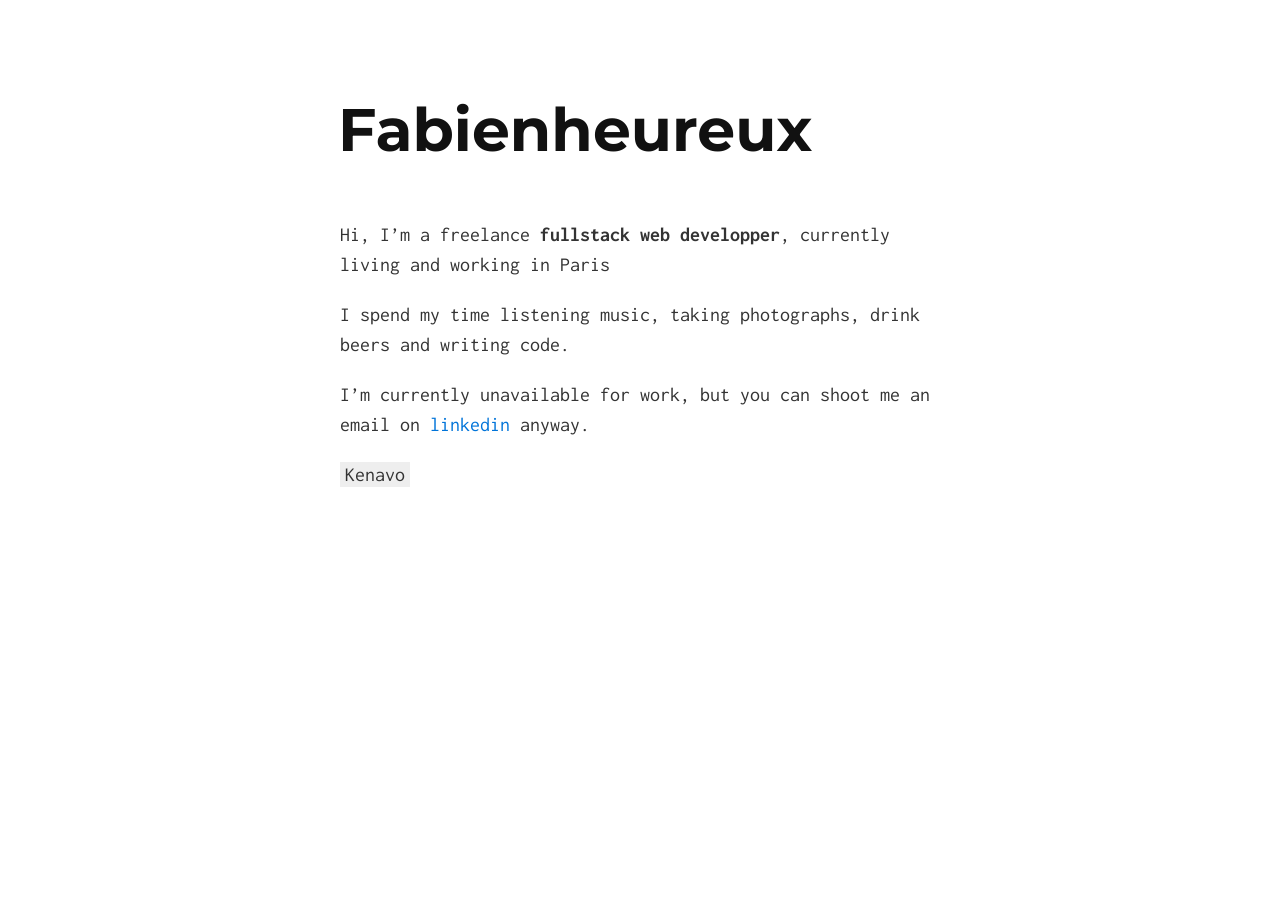
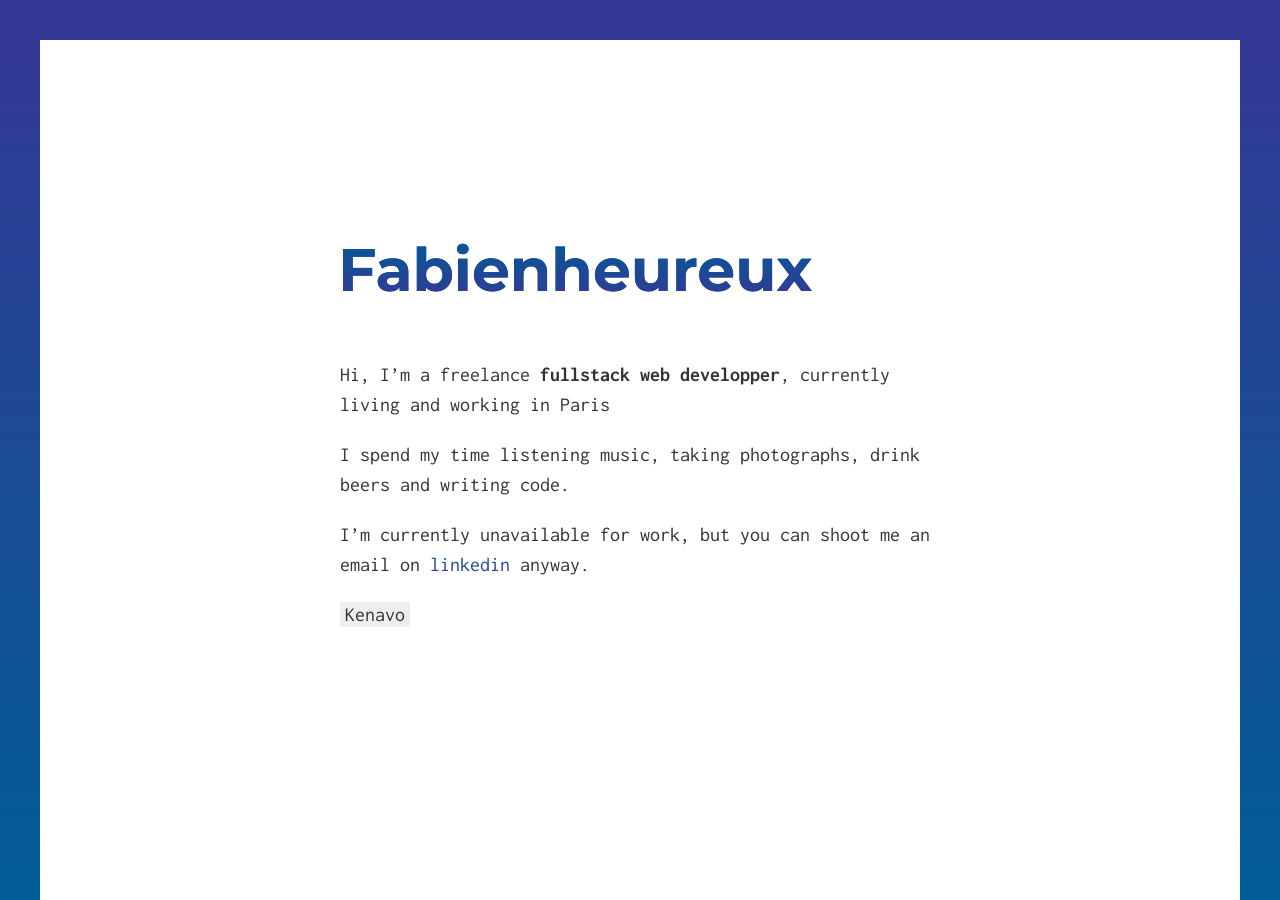
Before and after one commit to fabienheureux/fabienheureux.github.io, a Jekyll site: the page built from index.md, in a window 1280 px wide. Built offline with Jekyll 4.4.1, drawn with Linux system fonts in a browser that asks for light colours.

Commit message:
Add some wonderful gradients 🤔

```diff
--- a/_layouts/default.html
+++ b/_layouts/default.html
@@ -10,10 +10,12 @@
 {% include head.html %}
 </head>
 <body>
-  <div class="container">
-    <h1><a href="./">{{ site.tag_text }}</a></h1>
-    {{ content }}
-  </div>
+    <div class="bg">
+      <div class="container">
+        <h1><a href="./">{{ site.tag_text }}</a></h1>
+        {{ content }}
+      </div>
+    </div>
 {% include scripts.html %}
 </body>
 </html>
--- a/_sass/_solo.scss
+++ b/_sass/_solo.scss
@@ -11,13 +11,13 @@ html {
 }
 
 body {
-  margin: 2rem 0 5rem;
+  // margin: 2rem 0 5rem;
   color: #333;
 }
 
 @media (min-width: 30rem) {
   body {
-    margin-top: 5rem;
+    // margin-top: 5rem;
   }
 }
 
@@ -148,5 +148,28 @@ pre > code {
 .container {
   max-width: 30rem;
   margin: 0 auto;
-  padding: 0 1rem;
+  padding: 10rem 1rem 0 1rem;
 }
+.bg
+{
+    background: white;
+    position: fixed;
+    top: 40px;
+    left: 40px;
+    right: 40px;
+    bottom: 0;
+}
+
+body
+{
+    height: 100vh;
+    background-color: rgb(54, 55, 149);
+    background-image: linear-gradient(to top, rgb(0, 92, 151), rgb(54, 55, 149));
+}
+
+h1, a
+{
+    background: -webkit-linear-gradient(rgb(0, 92, 151), rgb(54, 55, 149));
+    -webkit-background-clip: text;
+    -webkit-text-fill-color: transparent;
+}
```
